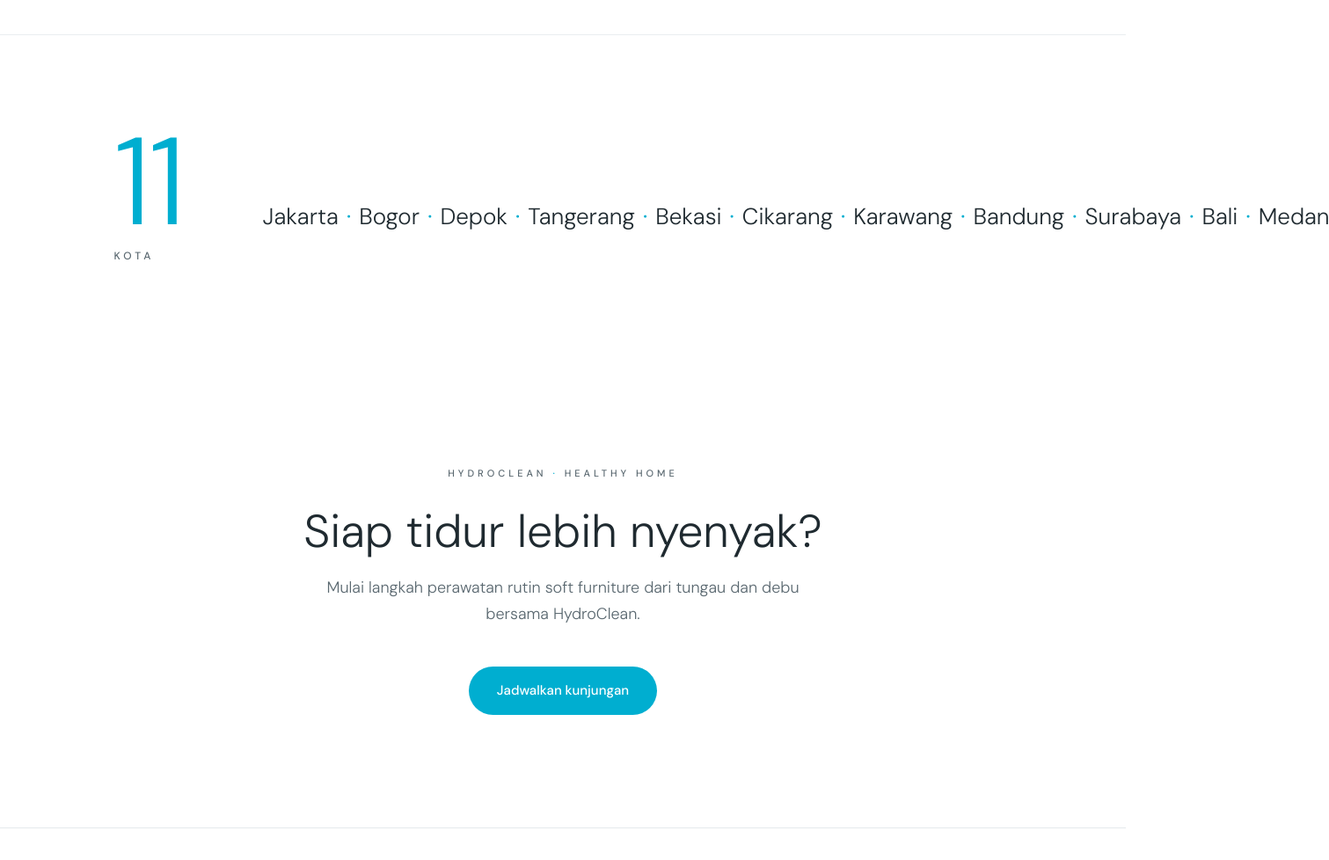
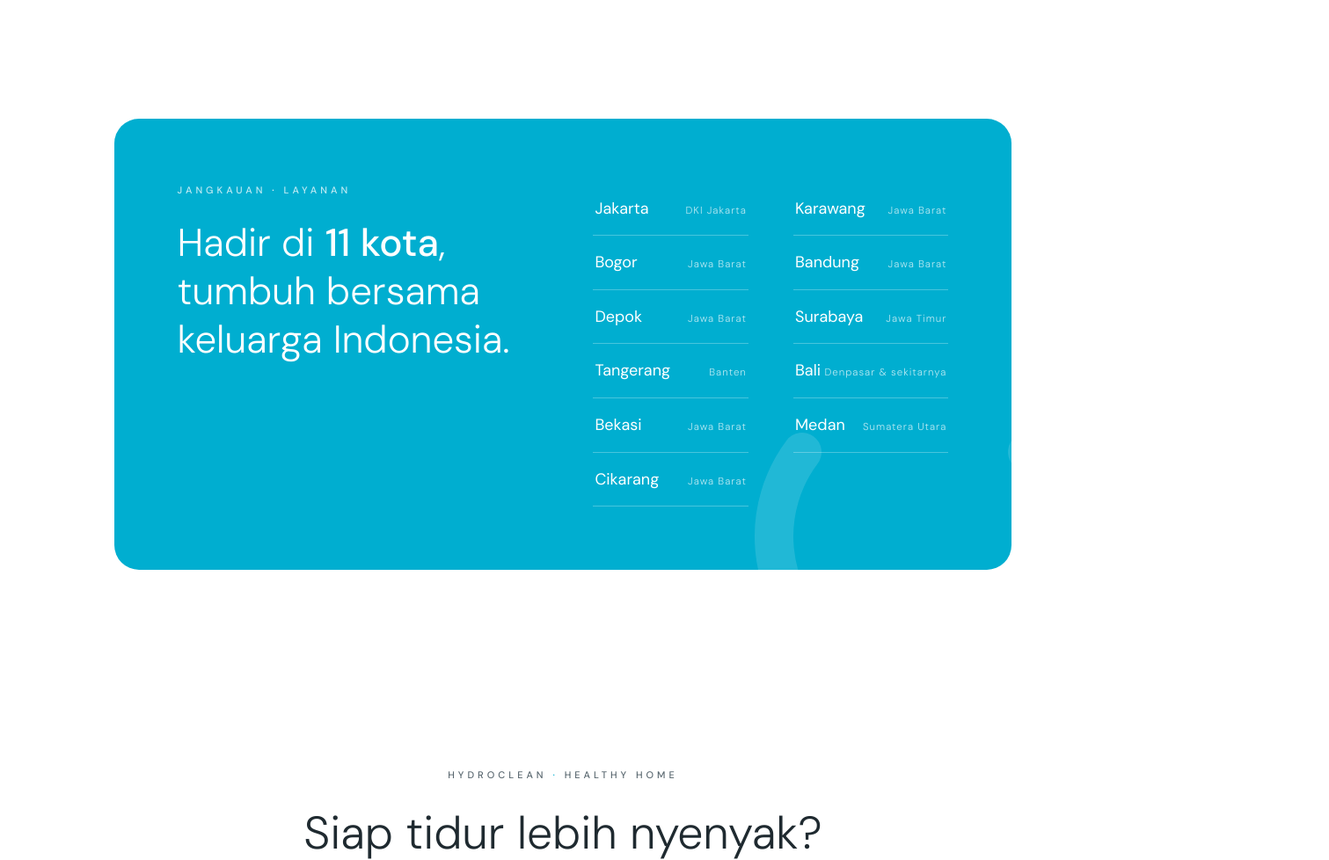
Before and after one commit to ais-adri/hydroclean-reviews-landing-page, a plain HTML site: page index.html in a window 1280 px wide. Shown: the part 4575-5553 px from the top of the page at 88% size, 1511 px wide, since content can reach past the window. Drawn offline with Linux system fonts and the light colour scheme.

Commit message:
redesign section 11 kota: panel biru editorial ledger + smile curve

```diff
--- a/index.html
+++ b/index.html
@@ -58,14 +58,25 @@
   .proof-label{font-size:12px;letter-spacing:3px;text-transform:uppercase;font-weight:500;color:var(--ink-soft);margin-top:10px}
   @media(max-width:720px){.proof-grid{grid-template-columns:1fr;gap:32px}}
 
-  /* cities — editorial, type-led */
-  .cities{padding:13vh 0;border-top:1px solid #EAEEF0}
-  .cities .wrap{display:grid;grid-template-columns:auto minmax(0,1fr);gap:7vw;align-items:baseline}
-  .cities-num{font-size:clamp(72px,11vw,150px);font-weight:300;line-height:.9;color:var(--blue);letter-spacing:-0.02em}
-  .cities-num small{display:block;font-size:12px;letter-spacing:4px;text-transform:uppercase;font-weight:500;color:var(--ink-soft);margin-top:16px}
-  .city-flow{font-size:clamp(19px,2.2vw,26px);font-weight:300;line-height:1.85;color:var(--ink);max-width:21em;min-width:0}
-  .city-flow i{font-style:normal;color:var(--blue);padding:0 .35em;font-weight:400}
-  @media(max-width:720px){.cities .wrap{grid-template-columns:1fr;gap:40px}}
+  /* cities — editorial ledger di panel biru */
+  .cities{padding:12vh 0}
+  .cities-panel{
+    background:var(--blue);border-radius:28px;color:#fff;
+    padding:clamp(40px,6vw,72px);position:relative;overflow:hidden;
+    display:grid;grid-template-columns:minmax(240px,auto) 1fr;gap:clamp(40px,6vw,90px);
+  }
+  .cities-smile{position:absolute;right:-90px;bottom:-130px;width:400px;height:400px;opacity:.13;pointer-events:none}
+  .cities-panel .eyebrow{color:rgba(255,255,255,.75);margin-bottom:24px}
+  .cities-panel .eyebrow .dot{color:#fff}
+  .cities-big{font-size:clamp(30px,3.6vw,44px);font-weight:300;line-height:1.25;max-width:9em;color:#fff}
+  .cities-big em{font-style:normal;font-weight:500}
+  .city-ledger{columns:2;column-gap:clamp(32px,4vw,64px);position:relative}
+  .city-row{
+    break-inside:avoid;display:flex;justify-content:space-between;align-items:baseline;
+    padding:15px 2px;border-bottom:1px solid rgba(255,255,255,.28);font-size:18px;font-weight:400;color:#fff;
+  }
+  .city-row small{font-size:11.5px;color:rgba(255,255,255,.72);letter-spacing:1px;font-weight:300}
+  @media(max-width:860px){.cities-panel{grid-template-columns:1fr}.city-ledger{columns:1}}
 
   section.block{padding:13vh 0}
   .sec-head{max-width:640px;margin-bottom:56px}
@@ -270,8 +281,28 @@
 <!-- 11 KOTA -->
 <section class="cities">
   <div class="wrap">
-    <div class="cities-num">11<small>Kota</small></div>
-    <p class="city-flow">Jakarta<i>·</i>Bogor<i>·</i>Depok<i>·</i>Tangerang<i>·</i>Bekasi<i>·</i>Cikarang<i>·</i>Karawang<i>·</i>Bandung<i>·</i>Surabaya<i>·</i>Bali<i>·</i>Medan</p>
+    <div class="cities-panel">
+      <svg class="cities-smile" viewBox="0 0 100 100" aria-hidden="true">
+        <path d="M 18 34 A 40 40 0 1 0 82 34" fill="none" stroke="#FFFFFF" stroke-width="11" stroke-linecap="round"/>
+      </svg>
+      <div>
+        <p class="eyebrow">Jangkauan <span class="dot">·</span> Layanan</p>
+        <p class="cities-big">Hadir di <em>11 kota</em>, tumbuh bersama keluarga Indonesia.</p>
+      </div>
+      <div class="city-ledger">
+        <div class="city-row">Jakarta <small>DKI Jakarta</small></div>
+        <div class="city-row">Bogor <small>Jawa Barat</small></div>
+        <div class="city-row">Depok <small>Jawa Barat</small></div>
+        <div class="city-row">Tangerang <small>Banten</small></div>
+        <div class="city-row">Bekasi <small>Jawa Barat</small></div>
+        <div class="city-row">Cikarang <small>Jawa Barat</small></div>
+        <div class="city-row">Karawang <small>Jawa Barat</small></div>
+        <div class="city-row">Bandung <small>Jawa Barat</small></div>
+        <div class="city-row">Surabaya <small>Jawa Timur</small></div>
+        <div class="city-row">Bali <small>Denpasar &amp; sekitarnya</small></div>
+        <div class="city-row">Medan <small>Sumatera Utara</small></div>
+      </div>
+    </div>
   </div>
 </section>
 
```
